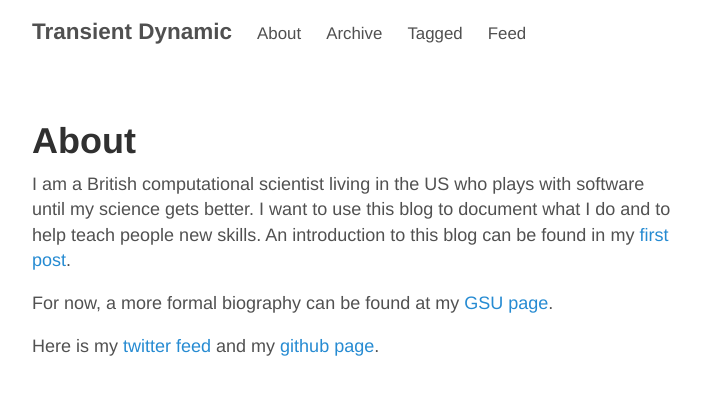
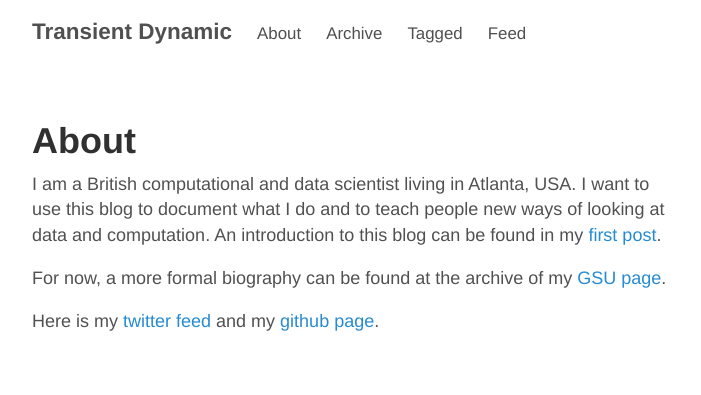
Before and after one commit to robclewley/robclewley.github.io, a Jekyll site: the page built from about.md, in a window 1280 px wide, cut to the strip 0-402 px from the top of the page. Shown: the top 395 px of the strip, without its empty margins (284-985 px from the left). Built offline with Jekyll 4.4.1, drawn with Linux system fonts in a browser that asks for light colours.

Commit message:
update for 2018

```diff
--- a/about.md
+++ b/about.md
@@ -3,8 +3,8 @@ layout: page
 title: About
 ---
 
-I am a British computational scientist living in the US who plays with software until my science gets better. I want to use this blog to document what I do and to help teach people new skills. An introduction to this blog can be found in my [first post]({% post_url 2015-03-30-hello-world %}).
+I am a British computational and data scientist living in Atlanta, USA. I want to use this blog to document what I do and to teach people new ways of looking at data and computation. An introduction to this blog can be found in my [first post]({% post_url 2015-03-30-hello-world %}).
 
-For now, a more formal biography can be found at my [GSU page](http://www.ni.gsu.edu/~rclewley/biosketch/index.html).
+For now, a more formal biography can be found at the archive of my [GSU page](https://pydstool.github.io/biosketch/index.html).
 
 Here is my [twitter feed](https://twitter.com/robertclewley) and my [github page](https://github.com/robclewley).
```
